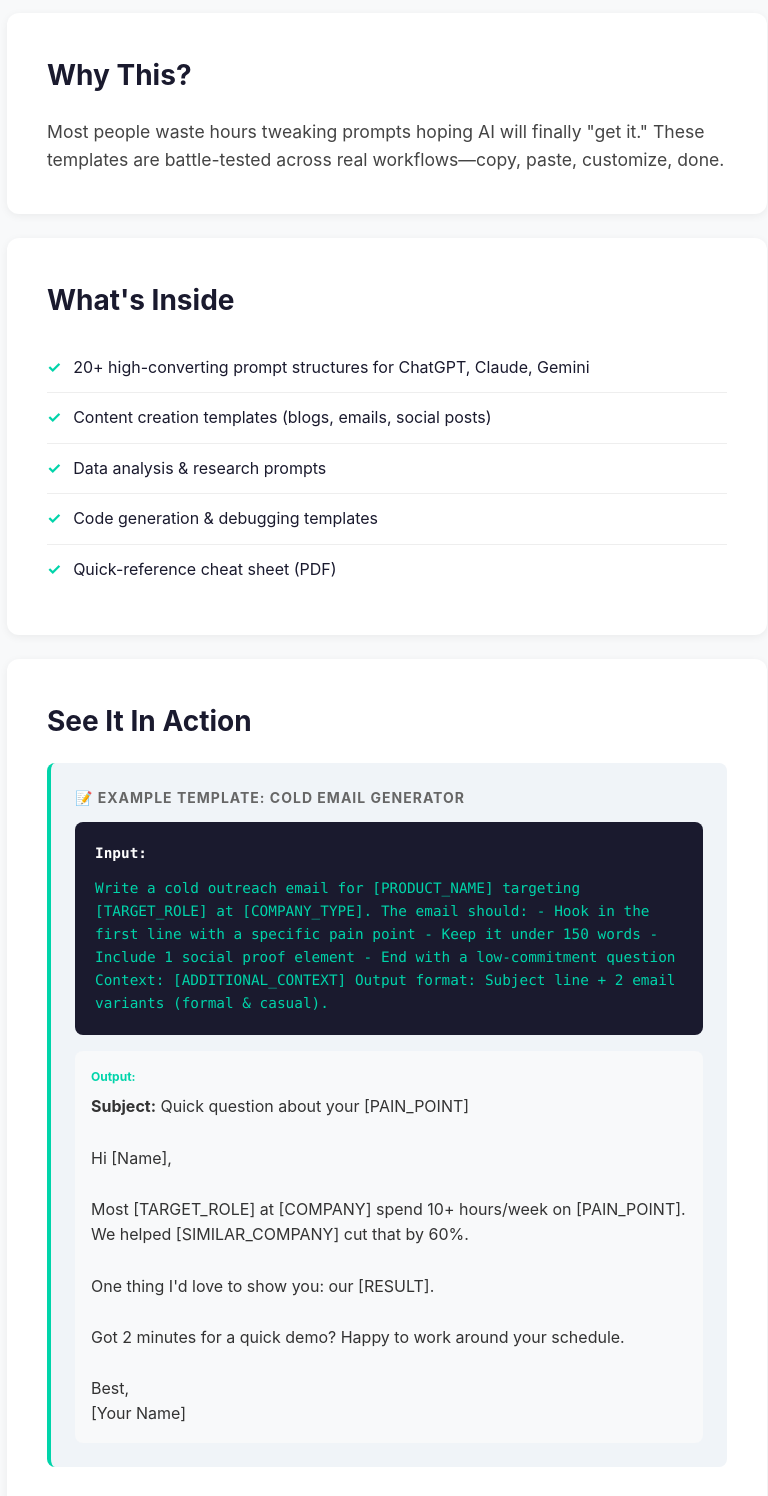
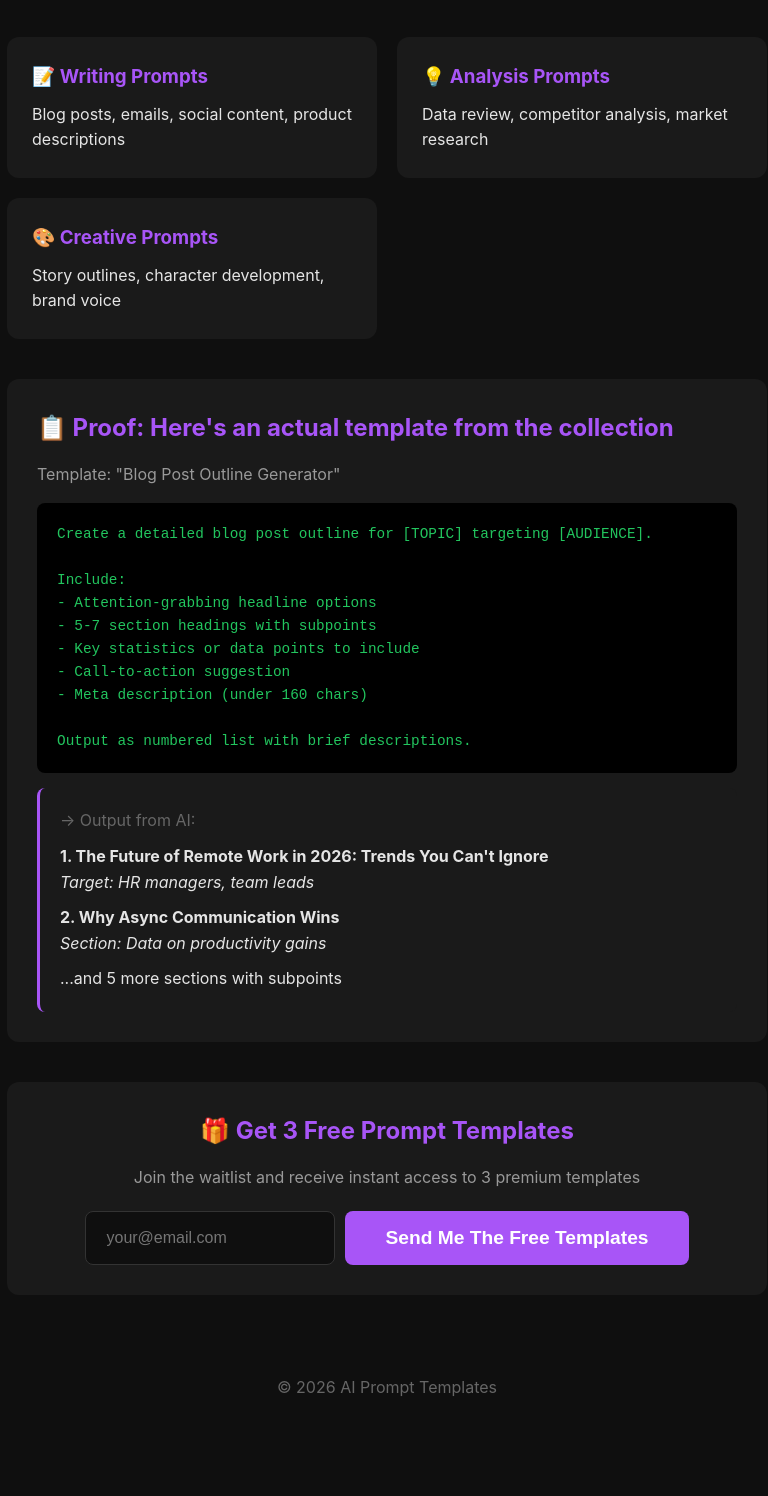
Before and after one commit to majh777/ai-prompt-templates, a plain HTML site: page index.html in a window 1280 px wide. Shown: the part 460-1956 px from the top of the page, without its empty margins (253-1021 px from the left). Drawn offline with Linux system fonts and the light colour scheme.

Commit message:
ship: AI Prompt Templates landing page with offer, proof, email capture

```diff
--- a/index.html
+++ b/index.html
@@ -3,118 +3,102 @@
 <head>
     <meta charset="UTF-8">
     <meta name="viewport" content="width=device-width, initial-scale=1.0">
-    <title>AI Prompt Templates | Level Up Your AI Game</title>
+    <title>AI Prompt Templates - 47 Ready-to-Use Prompts</title>
     <style>
         * { margin: 0; padding: 0; box-sizing: border-box; }
-        body { font-family: -apple-system, BlinkMacSystemFont, 'Segoe UI', Roboto, sans-serif; line-height: 1.6; color: #1a1a2e; background: #f8f9fa; }
-        .container { max-width: 800px; margin: 0 auto; padding: 20px; }
-        header { text-align: center; padding: 60px 20px; background: linear-gradient(135deg, #1a1a2e 0%, #16213e 100%); color: white; border-radius: 16px; margin-bottom: 40px; }
-        h1 { font-size: 2.5rem; margin-bottom: 16px; }
-        .tagline { font-size: 1.25rem; opacity: 0.9; }
-        .price { font-size: 3rem; font-weight: bold; color: #00d4aa; margin: 20px 0; }
-        .cta-button { display: inline-block; background: #00d4aa; color: #1a1a2e; padding: 16px 48px; font-size: 1.25rem; font-weight: bold; border-radius: 8px; text-decoration: none; transition: transform 0.2s, box-shadow 0.2s; }
-        .cta-button:hover { transform: translateY(-2px); box-shadow: 0 8px 24px rgba(0,212,170,0.4); }
-        section { background: white; padding: 40px; border-radius: 12px; margin-bottom: 24px; box-shadow: 0 2px 8px rgba(0,0,0,0.06); }
-        h2 { font-size: 1.75rem; margin-bottom: 20px; color: #1a1a2e; }
-        .proof { background: #f0f4f8; padding: 24px; border-radius: 8px; border-left: 4px solid #00d4aa; }
-        .proof-label { font-weight: bold; color: #666; font-size: 0.875rem; text-transform: uppercase; letter-spacing: 1px; margin-bottom: 12px; }
-        .template-box { background: #1a1a2e; color: #00d4aa; padding: 20px; border-radius: 8px; font-family: 'Monaco', 'Consolas', monospace; font-size: 0.9rem; overflow-x: auto; }
-        .template-title { color: white; font-weight: bold; margin-bottom: 12px; }
-        .output-box { background: #f8f9fa; padding: 16px; border-radius: 8px; margin-top: 16px; color: #333; }
-        .output-label { font-size: 0.75rem; color: #00d4aa; font-weight: bold; margin-bottom: 8px; }
-        .features { list-style: none; }
-        .features li { padding: 12px 0; border-bottom: 1px solid #eee; }
-        .features li:last-child { border-bottom: none; }
-        .features li::before { content: "✓"; color: #00d4aa; margin-right: 12px; font-weight: bold; }
-        .email-capture { text-align: center; }
-        .email-form { display: flex; gap: 12px; justify-content: center; flex-wrap: wrap; margin-top: 20px; }
-        .email-input { padding: 14px 20px; font-size: 1rem; border: 2px solid #ddd; border-radius: 8px; width: 280px; }
-        .email-input:focus { outline: none; border-color: #00d4aa; }
-        .submit-btn { background: #1a1a2e; color: white; padding: 14px 32px; font-size: 1rem; border: none; border-radius: 8px; cursor: pointer; transition: background 0.2s; }
-        .submit-btn:hover { background: #2d2d4a; }
-        .success-msg { display: none; color: #00d4aa; font-weight: bold; margin-top: 16px; }
-        footer { text-align: center; padding: 40px; color: #666; }
+        body { font-family: -apple-system, BlinkMacSystemFont, 'Segoe UI', Roboto, sans-serif; background: #0f0f0f; color: #e5e5e5; line-height: 1.6; }
+        .container { max-width: 800px; margin: 0 auto; padding: 40px 20px; }
+        h1 { font-size: 2.5rem; margin-bottom: 20px; text-align: center; }
+        h2 { font-size: 1.5rem; margin-bottom: 15px; color: #a855f7; }
+        .hero { text-align: center; padding: 60px 0; }
+        .price { font-size: 3rem; font-weight: bold; color: #22c55e; margin: 20px 0; }
+        .btn { display: inline-block; background: #a855f7; color: white; padding: 16px 40px; border-radius: 8px; text-decoration: none; font-weight: bold; font-size: 1.2rem; border: none; cursor: pointer; transition: transform 0.2s; }
+        .btn:hover { transform: scale(1.05); }
+        .proof { background: #1a1a1a; padding: 30px; border-radius: 12px; margin: 40px 0; }
+        .proof-code { background: #000; padding: 20px; border-radius: 8px; font-family: monospace; font-size: 0.9rem; overflow-x: auto; white-space: pre-wrap; color: #22c55e; }
+        .proof-output { background: #1a1a1a; padding: 20px; border-radius: 8px; margin-top: 15px; border-left: 3px solid #a855f7; }
+        .email-capture { background: #1a1a1a; padding: 30px; border-radius: 12px; margin: 40px 0; text-align: center; }
+        .email-form { display: flex; gap: 10px; justify-content: center; flex-wrap: wrap; }
+        .email-input { padding: 12px 20px; border-radius: 8px; border: 1px solid #333; background: #0f0f0f; color: white; font-size: 1rem; min-width: 250px; }
+        .features { display: grid; grid-template-columns: repeat(auto-fit, minmax(250px, 1fr)); gap: 20px; margin: 40px 0; }
+        .feature { background: #1a1a1a; padding: 25px; border-radius: 12px; }
+        .feature h3 { color: #a855f7; margin-bottom: 10px; }
+        .footer { text-align: center; padding: 40px; color: #666; }
     </style>
 </head>
 <body>
     <div class="container">
-        <header>
-            <h1>AI Prompt Templates</h1>
-            <p class="tagline">Stop guessing. Start getting results.</p>
+        <div class="hero">
+            <h1>🚀 AI Prompt Templates</h1>
+            <p style="font-size: 1.3rem; color: #999;">47 production-ready prompts that actually work</p>
             <div class="price">$47</div>
-            <a href="#" class="cta-button" onclick="alert('Checkout coming soon!'); return false;">Get Instant Access</a>
-        </header>
+            <a href="#" class="btn" onclick="alert('Checkout coming soon!')">Get Instant Access</a>
+        </div>
 
-        <section>
-            <h2>Why This?</h2>
-            <p style="font-size: 1.1rem; color: #444;">Most people waste hours tweaking prompts hoping AI will finally "get it." These templates are battle-tested across real workflows—copy, paste, customize, done.</p>
-        </section>
+        <div class="features">
+            <div class="feature">
+                <h3>📝 Writing Prompts</h3>
+                <p>Blog posts, emails, social content, product descriptions</p>
+            </div>
+            <div class="feature">
+                <h3>💡 Analysis Prompts</h3>
+                <p>Data review, competitor analysis, market research</p>
+            </div>
+            <div class="feature">
+                <h3>🎨 Creative Prompts</h3>
+                <p>Story outlines, character development, brand voice</p>
+            </div>
+        </div>
 
-        <section>
-            <h2>What's Inside</h2>
-            <ul class="features">
-                <li>20+ high-converting prompt structures for ChatGPT, Claude, Gemini</li>
-                <li>Content creation templates (blogs, emails, social posts)</li>
-                <li>Data analysis & research prompts</li>
-                <li>Code generation & debugging templates</li>
-                <li>Quick-reference cheat sheet (PDF)</li>
-            </ul>
-        </section>
+        <div class="proof">
+            <h2>📋 Proof: Here's an actual template from the collection</h2>
+            <p style="margin-bottom: 15px; color: #999;">Template: "Blog Post Outline Generator"</p>
+            <div class="proof-code">Create a detailed blog post outline for [TOPIC] targeting [AUDIENCE].
 
-        <section>
-            <h2>See It In Action</h2>
-            <div class="proof">
-                <div class="proof-label">📝 Example Template: Cold Email Generator</div>
-                <div class="template-box">
-                    <div class="template-title">Input:</div>
-                    Write a cold outreach email for [PRODUCT_NAME] targeting [TARGET_ROLE] at [COMPANY_TYPE].
+Include:
+- Attention-grabbing headline options
+- 5-7 section headings with subpoints
+- Key statistics or data points to include
+- Call-to-action suggestion
+- Meta description (under 160 chars)
 
-The email should:
-- Hook in the first line with a specific pain point
-- Keep it under 150 words
-- Include 1 social proof element
-- End with a low-commitment question
+Output as numbered list with brief descriptions.</div>
+            <div class="proof-output">
+                <p style="color: #666; margin-bottom: 10px;">→ Output from AI:</p>
+                <p><strong>1. The Future of Remote Work in 2026: Trends You Can't Ignore</strong><br>
+                <em>Target: HR managers, team leads</em></p>
+                <p style="margin-top: 10px;"><strong>2. Why Async Communication Wins</strong><br>
+                <em>Section: Data on productivity gains</em></p>
+                <p style="margin-top: 10px;">...and 5 more sections with subpoints</p>
+            </div>
+        </div>
 
-Context: [ADDITIONAL_CONTEXT]
+        <div class="email-capture">
+            <h2>🎁 Get 3 Free Prompt Templates</h2>
+            <p style="margin-bottom: 20px; color: #999;">Join the waitlist and receive instant access to 3 premium templates</p>
+            <form class="email-form" onsubmit="saveEmail(event)">
+                <input type="email" class="email-input" placeholder="your@email.com" required id="emailInput">
+                <button type="submit" class="btn">Send Me The Free Templates</button>
+            </form>
+            <p id="successMsg" style="display:none; color: #22c55e; margin-top: 15px;">✓ You're in! Check your inbox.</p>
+        </div>
 
-Output format: Subject line + 2 email variants (formal & casual).
-                </div>
-                <div class="output-box">
-                    <div class="output-label">Output:</div>
-                    <strong>Subject:</strong> Quick question about your [PAIN_POINT]<br><br>
-                    Hi [Name],<br><br>
-                    Most [TARGET_ROLE] at [COMPANY] spend 10+ hours/week on [PAIN_POINT]. We helped [SIMILAR_COMPANY] cut that by 60%.<br><br>
-                    One thing I'd love to show you: our [RESULT].<br><br>
-                    Got 2 minutes for a quick demo? Happy to work around your schedule.<br><br>
-                    Best,<br>[Your Name]
-                </div>
-            </div>
-        </section>
-
-        <section class="email-capture">
-            <h2>🎁 Get 3 Free Prompt Templates</h2>
-            <p>Join the list. No spam, just pure value.</p>
-            <form class="email-form" onsubmit="handleEmail(event)">
-                <input type="email" class="email-input" placeholder="your@email.com" required>
-                <button type="submit" class="submit-btn">Send Me The Templates</button>
-            </form>
-            <div class="success-msg" id="success">✓ Check your inbox! 📬</div>
-        </section>
-
-        <footer>
-            <p>© 2026 AI Prompt Templates. All rights reserved.</p>
-        </footer>
+        <div class="footer">
+            <p>© 2026 AI Prompt Templates</p>
+        </div>
     </div>
 
     <script>
-        function handleEmail(e) {
+        function saveEmail(e) {
             e.preventDefault();
-            const email = e.target.querySelector('input').value;
-            const captured = JSON.parse(localStorage.getItem('leads') || '[]');
-            captured.push({ email: email, date: new Date().toISOString() });
-            localStorage.setItem('leads', JSON.stringify(captured));
-            document.getElementById('success').style.display = 'block';
-            e.target.style.display = 'none';
+            const email = document.getElementById('emailInput').value;
+            if (email) {
+                const emails = JSON.parse(localStorage.getItem('promptTemplateLeads') || '[]');
+                emails.push({ email: email, date: new Date().toISOString() });
+                localStorage.setItem('promptTemplateLeads', JSON.stringify(emails));
+                document.getElementById('successMsg').style.display = 'block';
+                document.getElementById('emailInput').value = '';
+            }
         }
     </script>
 </body>
```
Also changed, not shown: README.md.
